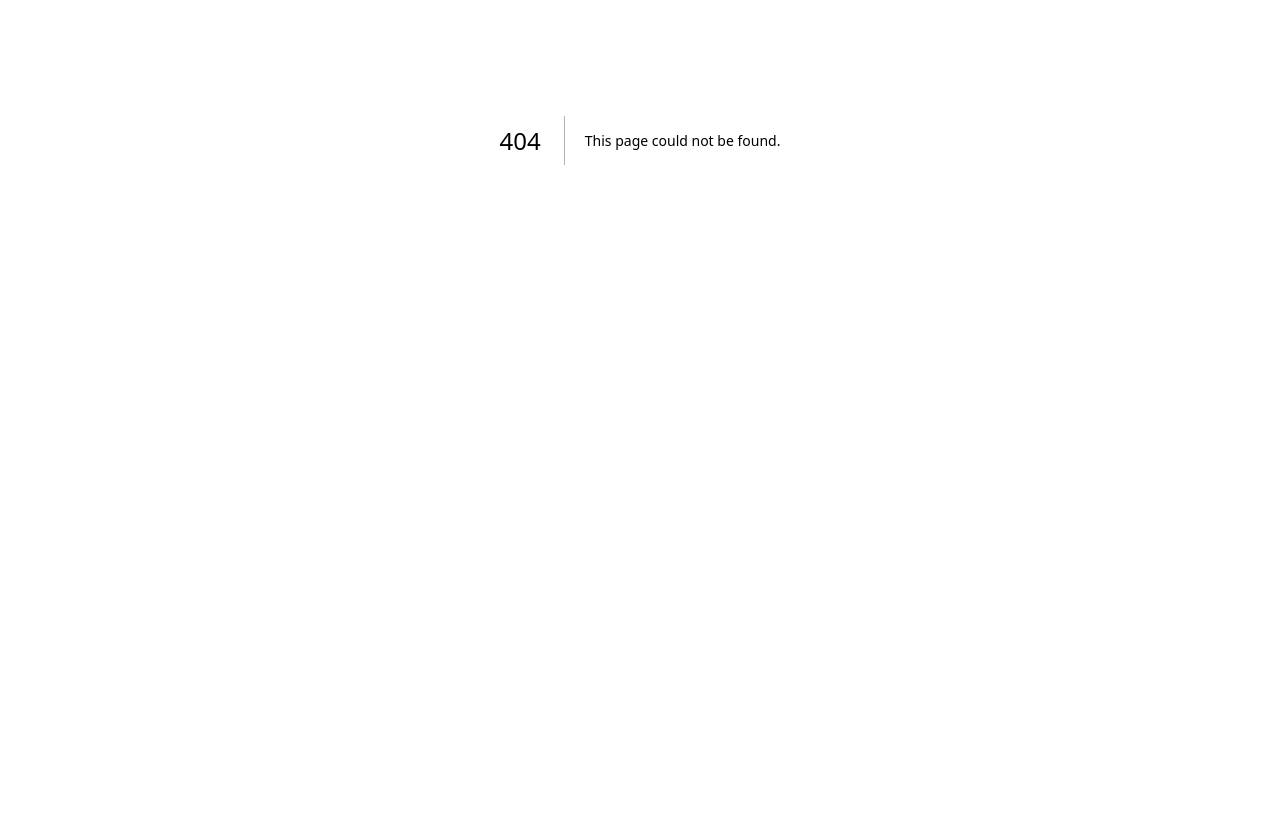
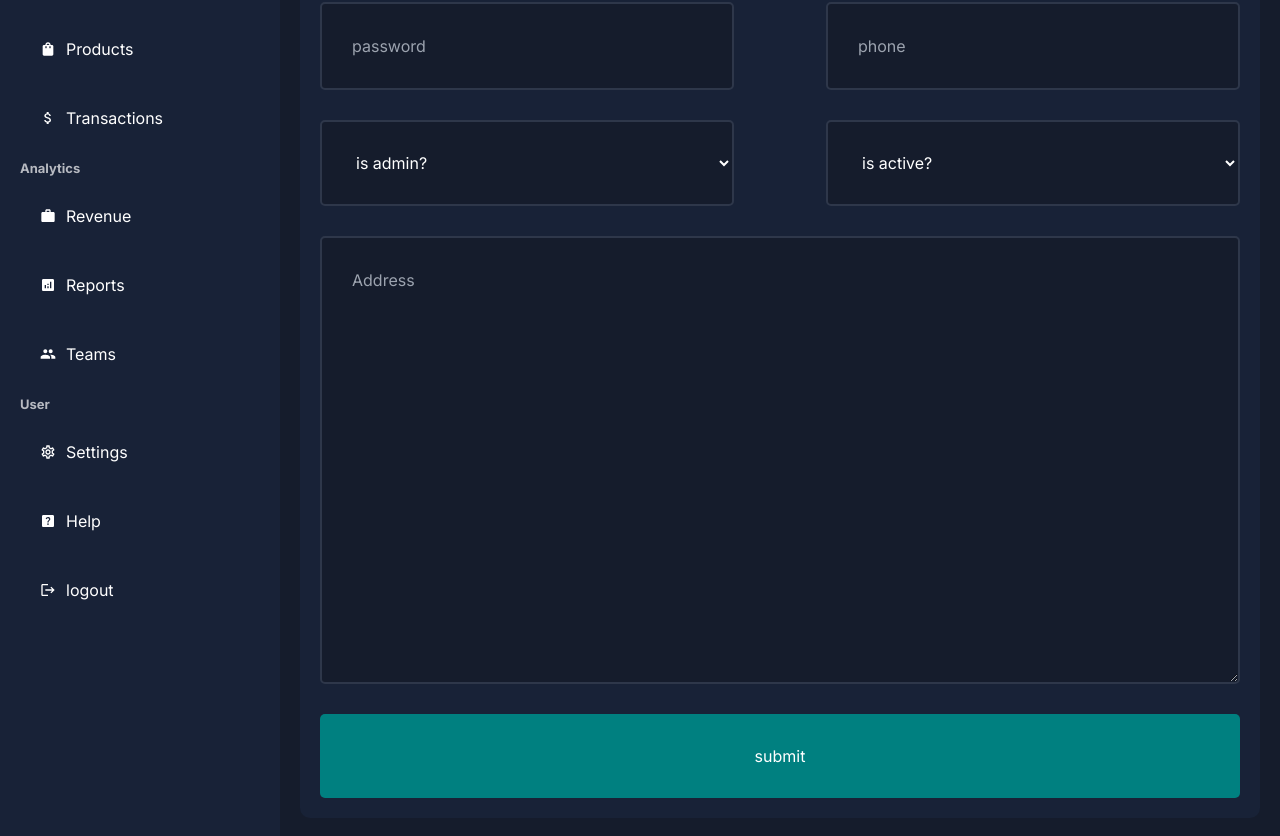
Before and after one commit to biniruu/admin-dashboard-nextjs14, a Next.js app: page /dashboard/users/add in a window 1280 px wide. Before the commit this address had no page. Shown: the part 260-1096 px from the top of the page. Before the commit the page ends 800 px from the top, so only its background shows below. Built offline with nearby package versions, Linux system fonts and the light colour scheme.

Commit message:
feat: create addUser page

```diff
--- /dev/null
+++ b/src/app/dashboard/users/add/addUser.module.css
@@ -0,0 +1,42 @@
+.container {
+  background-color: var(--bg-soft);
+  border-radius: 0.625rem;
+  margin-top: 1.25rem;
+  padding: 1.25rem;
+}
+
+.form {
+  display: flex;
+  flex-wrap: wrap;
+  justify-content: space-between;
+
+  input,
+  textarea,
+  select {
+    background-color: var(--bg);
+    border: 0.125rem solid #2e374a;
+    border-radius: 0.3125rem;
+    color: var(--text);
+    margin-bottom: 1.875rem;
+    padding: 1.875rem;
+  }
+
+  input,
+  select {
+    width: 45%;
+  }
+
+  textarea {
+    width: 100%;
+  }
+
+  button {
+    background-color: teal;
+    border: none;
+    border-radius: 0.3125rem;
+    color: var(--text);
+    cursor: pointer;
+    padding: 1.875rem;
+    width: 100%;
+  }
+}
--- /dev/null
+++ b/src/app/dashboard/users/add/page.tsx
@@ -0,0 +1,33 @@
+'use client'
+
+import styles from './addUser.module.css'
+
+function AddUserPage() {
+  // TODO: convert into fetching data when a fetching logic is built
+  const addUser = () => {}
+
+  return (
+    <div className={styles.container}>
+      <form action={addUser} className={styles.form}>
+        <input type="text" placeholder="username" name="username" required />
+        <input type="email" placeholder="email" name="email" required />
+        <input type="password" placeholder="password" name="password" required />
+        <input type="phone" placeholder="phone" name="phone" />
+        <select name="is-admin" id="is-admin">
+          <option value="false">is admin?</option>
+          <option value="true">yes</option>
+          <option value="false">no</option>
+        </select>
+        <select name="is-active" id="is-active">
+          <option value="true">is active?</option>
+          <option value="true">yes</option>
+          <option value="false">no</option>
+        </select>
+        <textarea name="address" id="address" rows={16} placeholder="Address"></textarea>
+        <button type="submit">submit</button>
+      </form>
+    </div>
+  )
+}
+
+export default AddUserPage
```
